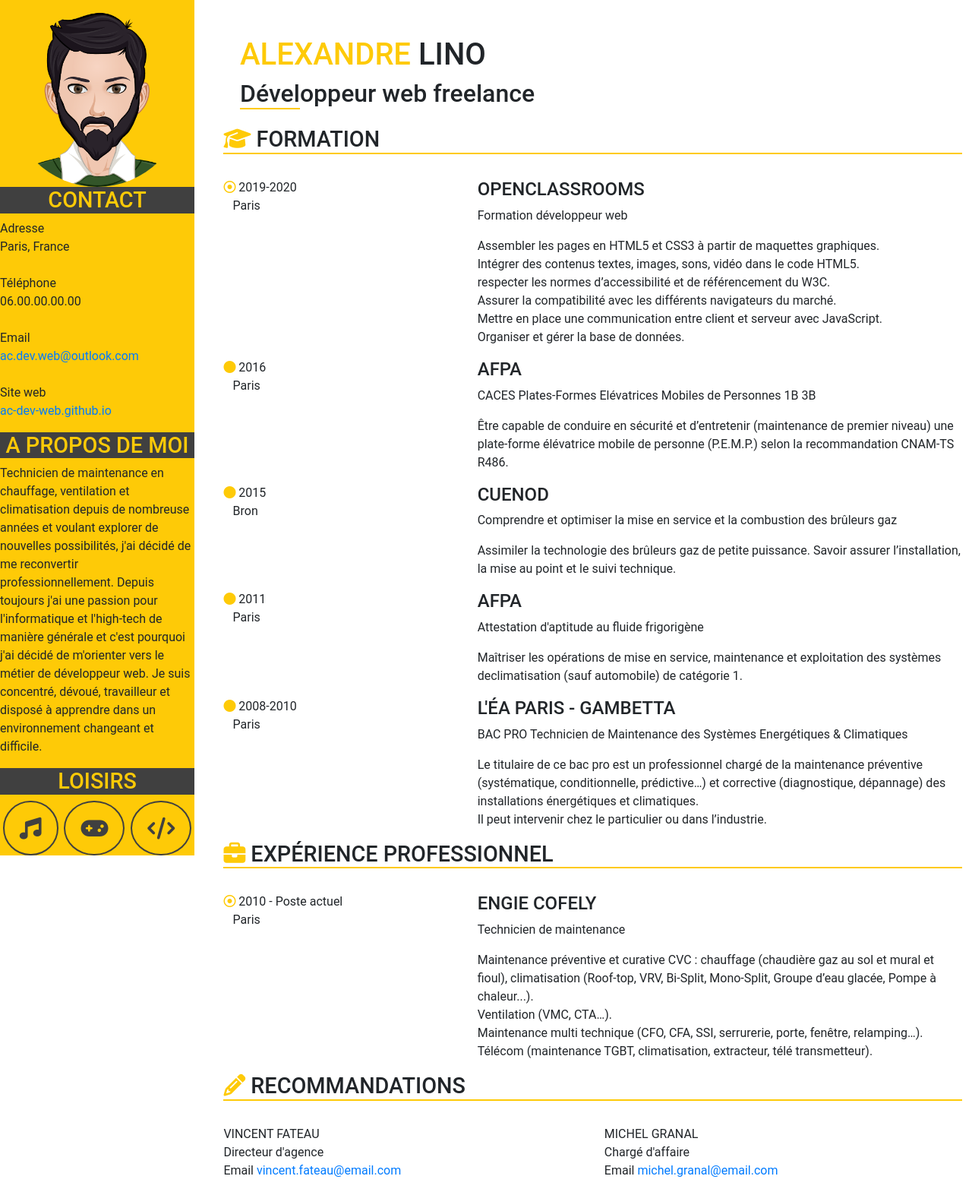
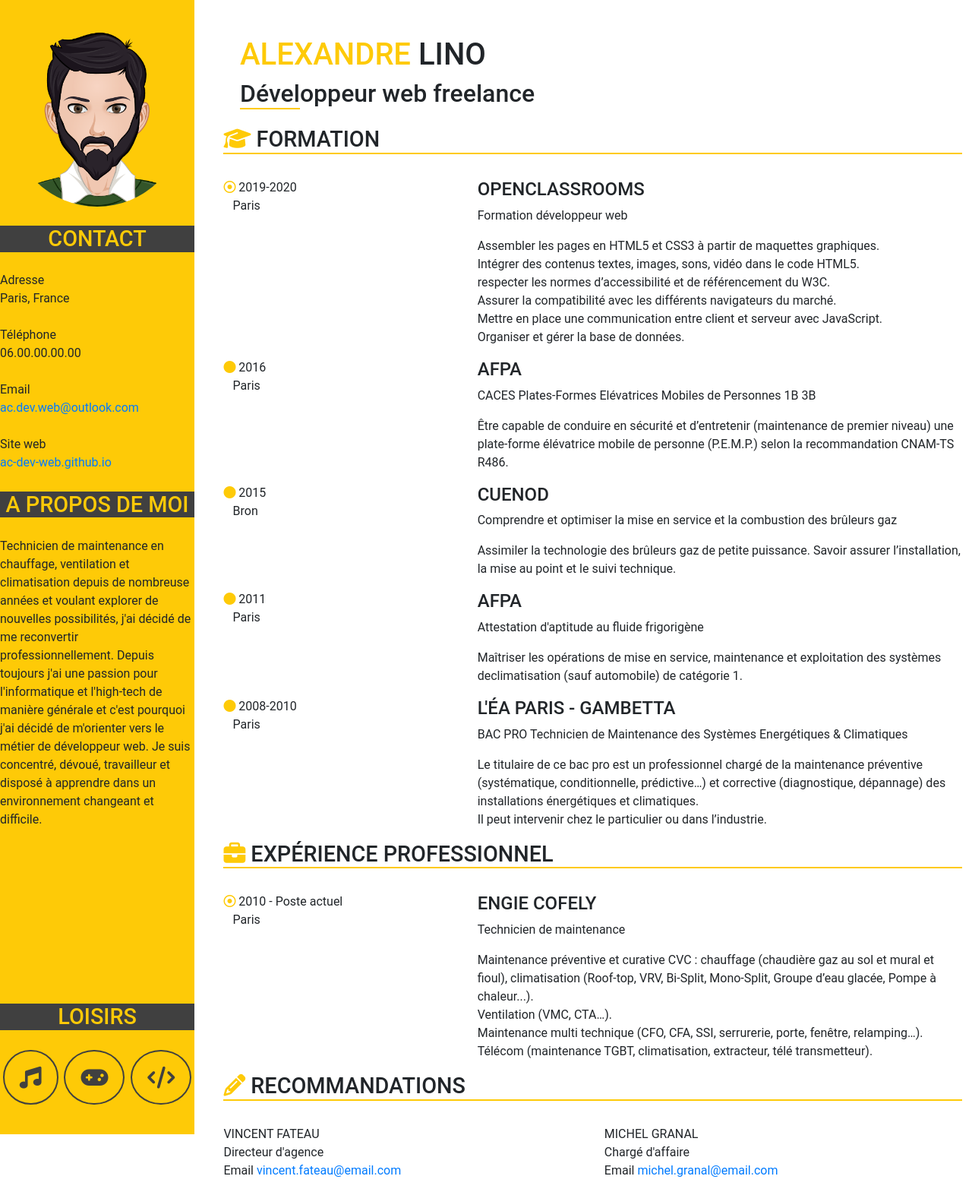
Before and after one commit to AC-DEV-WEB/CV, a plain HTML site: page index.html in a window 1280 px wide. Shown: the whole page at 76% size. Drawn offline with nearby package versions, Linux system fonts and the light colour scheme.

Commit message:
Ajout de marges sur la partie gauche

```diff
--- a/style.css
+++ b/style.css
@@ -42,6 +42,8 @@ h2 {
   overflow: hidden;
   border-radius: 50%;
   border: 5px solid var(--black);
+  margin-bottom: 10%;
+  margin-top: 10%;
 }
 
 /* aspect des titres des sections "Contact", "A propos de moi" et "Loisirs" */
@@ -53,11 +55,25 @@ h2 {
   text-transform: uppercase;
 }
 
+/* mise en forme des icônes de la section "A propos de moi" */
+.contact {
+  margin-top: 10%;
+  margin-bottom: 10%;
+}
+
+/* mise en forme des icônes de la section "A propos de moi" */
+.about_me {
+  margin-top: 10%;
+  margin-bottom: 90%;
+}
+
 /* mise en forme des icônes de la section "Loisirs" */
 .hobbies {
   display: flex;
   flex-direction: row;
   justify-content: space-around;
+  margin-top: 10%;
+  margin-bottom: 15%;
 }
 
 /* apparence des icônes de la section "Loisirs" */
```
